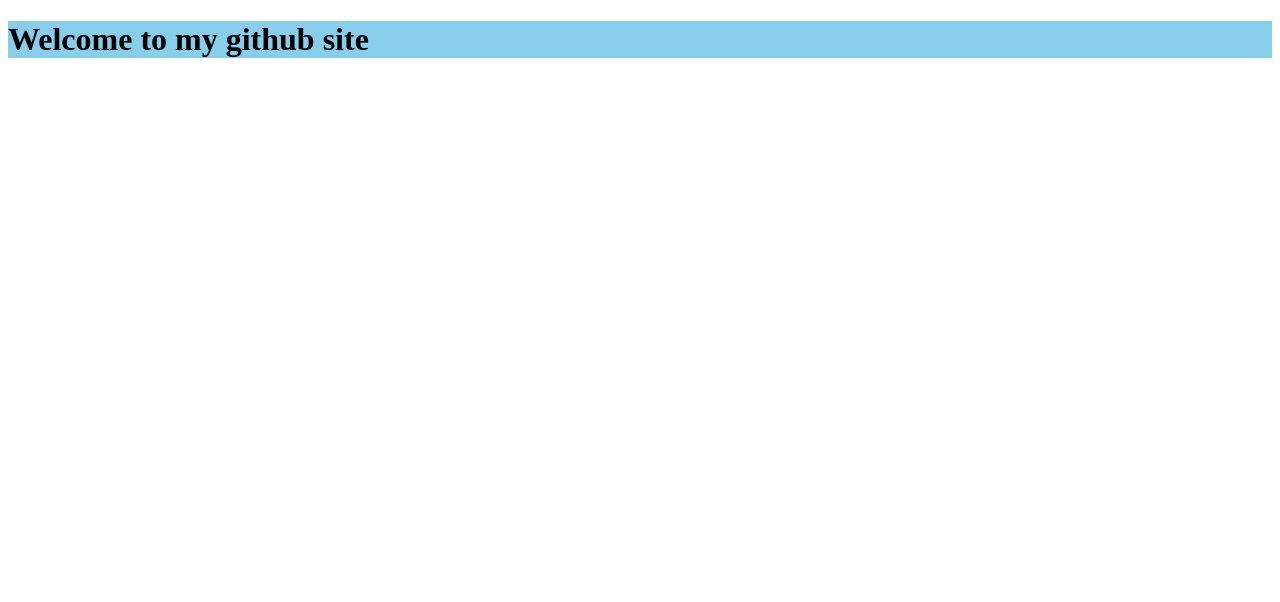
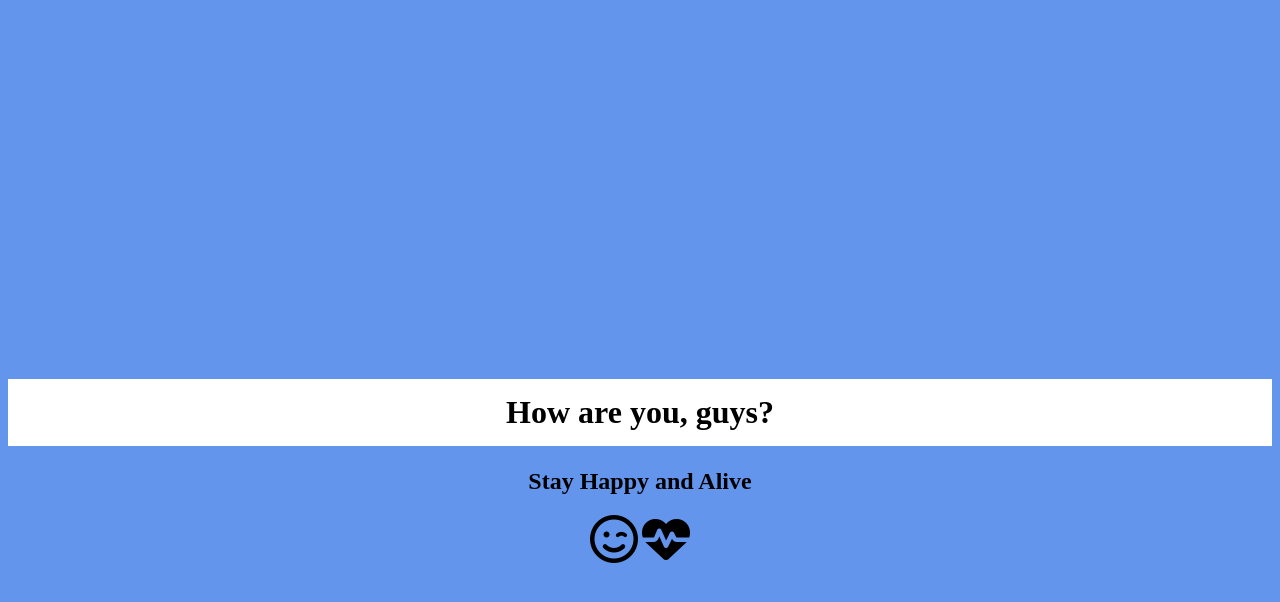
Before and after one commit to winphyoaung/winphyoaung.github.io, a plain HTML site: page index.html in a window 1280 px wide. Drawn offline with Linux system fonts and the light colour scheme.

Commit message:
Stay happy and alive

```diff
--- a/index.html
+++ b/index.html
@@ -1,17 +1,25 @@
 <!DOCTYPE html>
 <html lang="en">
     <head>
-        <title>My Site</title>
+        <title>[+]WinPhyoAung...</title>
+        <script src="https://kit.fontawesome.com/1376600d93.js" crossorigin="anonymous"></script>
         <style>
+            body {
+                background-color:cornflowerblue;
+                text-align: center;
+            }
             h1 {
+                background-color: white;
+                margin-top: 30%;
+                padding: 15px;
+            }
 
-                background-color: skyblue;
-                colo
-            }
         </style>
     </head>
     <body>
-        <h1>Welcome to my github site</h1>
+        <h1>How are you, guys?</h1>
+        <h2>Stay Happy and Alive</h2>
+        <i class="far fa-smile-wink fa-3x"></i> <i class="fas fa-heartbeat fa-3x"></i>
     </body>
 
 
```
